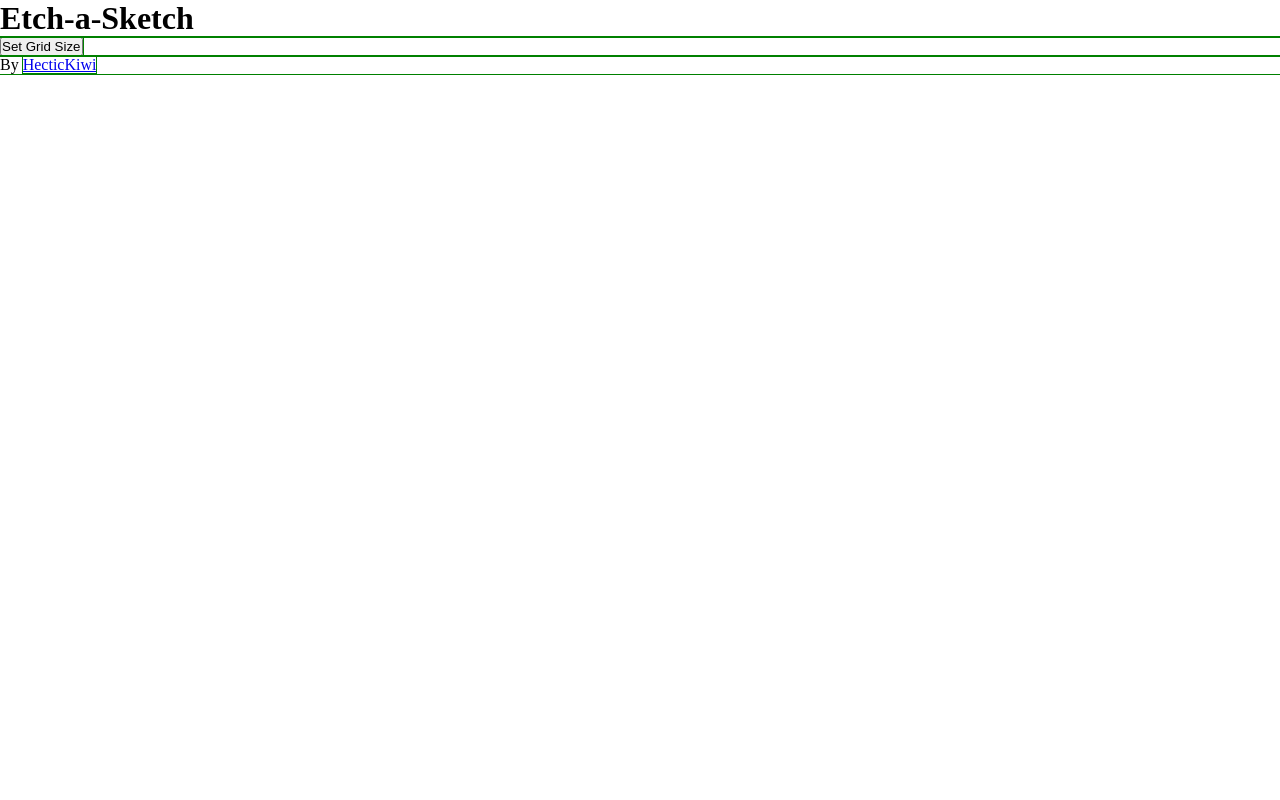
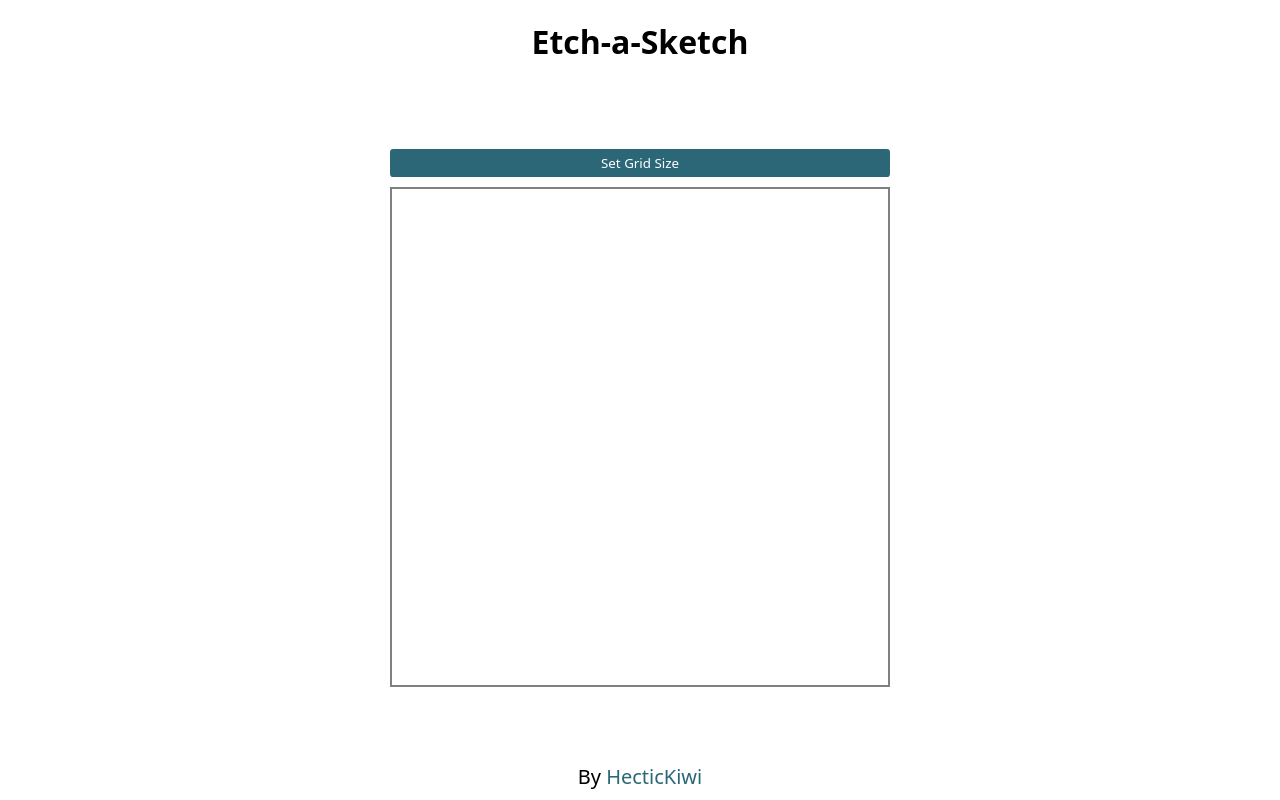
Before and after one commit to HecticKiwi/Etch-a-Sketch, a plain HTML site: page index.html in a window 1280 px wide. Drawn offline with Linux system fonts and the light colour scheme.

Commit message:
Set layout

```diff
--- a/main.js
+++ b/main.js
@@ -1,3 +1,9 @@
+let mouseDown = false;
+document.body.onmousedown = () => (mouseDown = true);
+document.body.onmouseup= () => (mouseDown = false);
+
+createGrid(16);
+
 const button = document.querySelector('#grid-size');
 button.addEventListener('click', (e) => {
     let size = prompt("Enter the new grid size between 1 and 100:");
@@ -8,21 +14,27 @@ button.addEventListener('click', (e) => {
     createGrid(size);
 })
 
-createGrid(16);
-
 function createGrid(size) {
-    const container = document.querySelector('.container');
-    container.innerHTML = '';
-    container.style.gridTemplateColumns = `repeat(${size}, 1fr)`;
+    const grid = document.querySelector('.grid');
+    grid.innerHTML = '';
+    grid.style.gridTemplateColumns = `repeat(${size}, 1fr)`;
 
     for (let i = 0; i < size * size; i++) {
-        let cell = document.createElement('div');
+        const cell = document.createElement('div');
+        cell.classList.add('cell');
         cell.addEventListener('mouseenter', (e) => {
-            cell.style.backgroundColor = "orange";
+            cell.style.border = '2px solid #2b6777';
+            changeColor(e);
         })
-        cell.addEventListener('mouseleave', (e) => {
-            cell.style.backgroundColor = "transparent";
-        })
-        container.appendChild(cell);
+        cell.addEventListener('mousedown', changeColor);
+        cell.addEventListener('mouseleave', (e) => { cell.style.border = 'none'; })
+        grid.appendChild(cell);
     }
 }
+
+function changeColor(e) {
+    console.log(e.type);
+    if (mouseDown || e.type === 'mousedown') {
+        e.target.style.backgroundColor = 'black';
+    }
+}
--- a/style.css
+++ b/style.css
@@ -1,16 +1,72 @@
+:root {
+    --accent: #2b6777;
+    --accent-bright: #517580;
+}
+
 * {
     margin: 0;
     padding: 0;
     box-sizing: border-box;
-    outline: 1px solid green;
+    font-family: system-ui, -apple-system, BlinkMacSystemFont, 'Segoe UI', Roboto, Oxygen, Ubuntu, Cantarell, 'Open Sans', 'Helvetica Neue', sans-serif;
+    /* outline: 1px solid green; */
 }
 
-.container {
-    width: 800px;
-    height: 800px;
+body {
     display: grid;
+    grid-template-rows: min-content auto min-content;
+    height: 100vh;
 }
 
-.container div {
+header {
+    text-align: center;
+    padding: 20px;
+}
+
+main {
+    display: flex;
+    flex-direction: column;
+    margin: 0 auto;
+    gap: 10px;
+    justify-content: center;
+}
+
+button {
+    text-decoration: none;
+    background-color: var(--accent);
+    color: white;
+    padding: 5px;
+    border-radius: .25em;
+    display: inline-block;
+    border: none;
+    transition: background-color 0.4s;
+}
+
+button:hover {
+    background-color: var(--accent-bright);
+    cursor: pointer;
+}
+
+.grid {
+    max-width: 500px;
+    max-height: 500px;
+    width: 90vw;
+    height: 90vw;
+    display: grid;
+    border: 2px solid gray;
+}
+
+.grid .cell {
     aspect-ratio: 1/1;
+    user-select: none;
 }
+
+footer {
+    text-align: center;
+    padding: 10px;
+    font-size: 20px;
+}
+
+a {
+    color: #2b6777;
+    text-decoration: none;
+}
```
